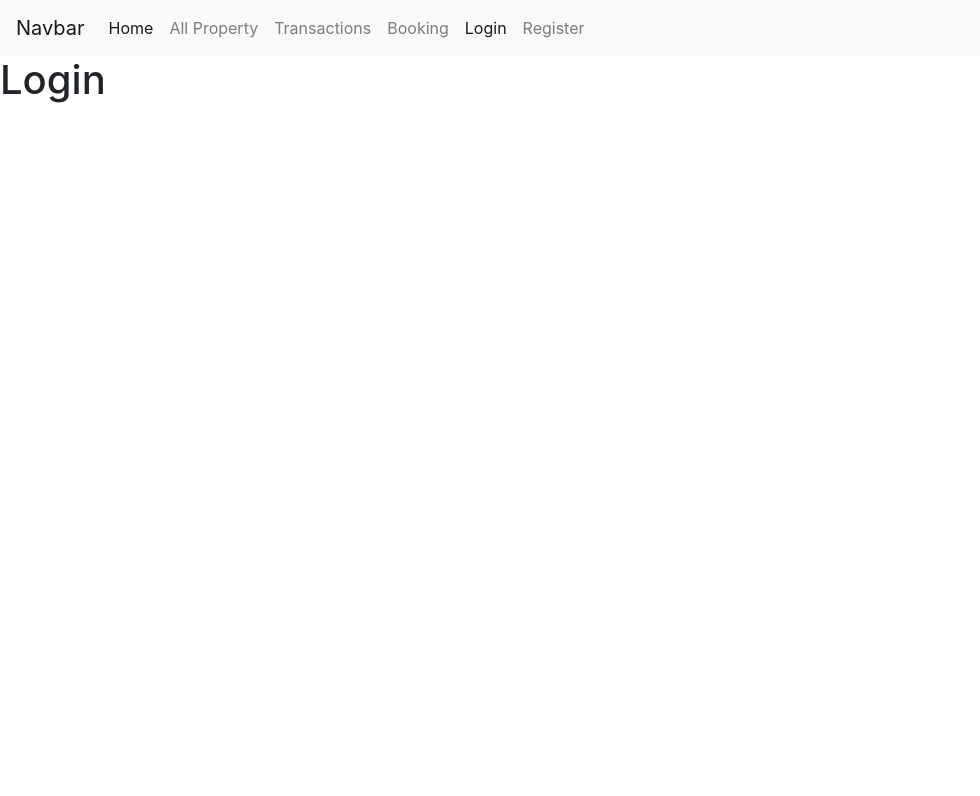
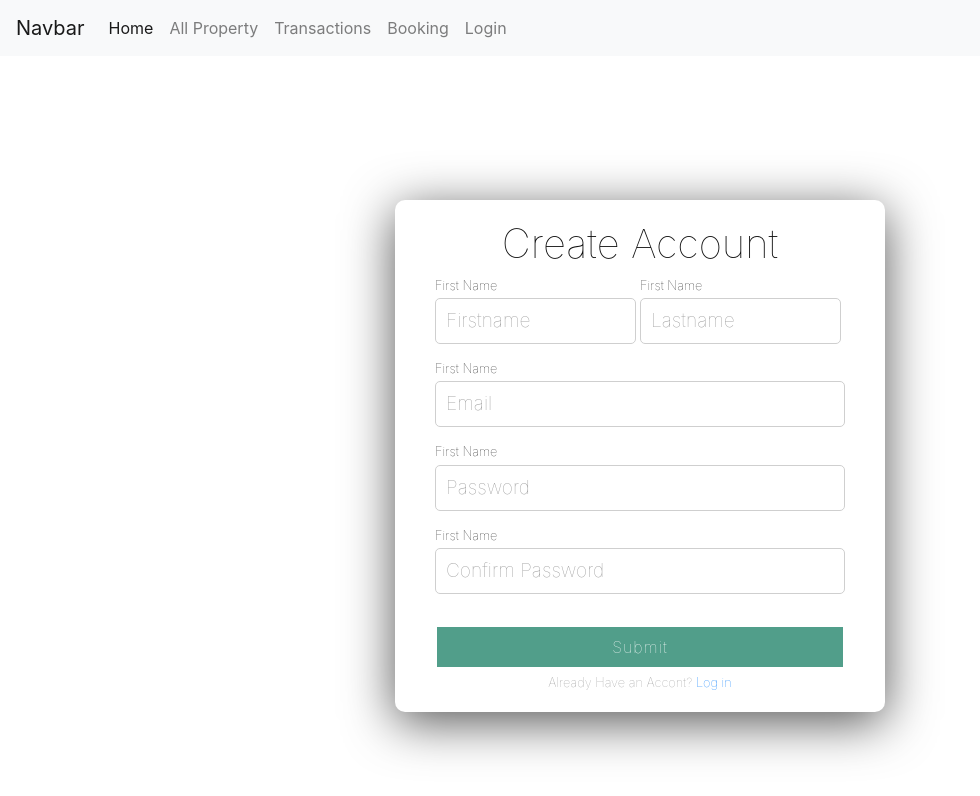
Before and after one commit to JCdev07/theHomeSphere_react, a React (Create React App) app: page /register in a window 1280 px wide. Before the commit this address led to /login. Shown: the top 796 px of the page, without its empty margins (0-980 px from the left). Built offline with nearby package versions, Linux system fonts and the light colour scheme.

Commit message:
add login and register form

```diff
--- a/src/App.js
+++ b/src/App.js
@@ -12,7 +12,7 @@ import PropertySingle from "./Pages/PropertySingle";
 import Transactions from "./Pages/Transactions";
 import TransactionSingle from "./Pages/TransactionSingle";
 import ConfirmBooking from "./Pages/ConfirmBooking";
-import UserNavigation from "./Components/UserNavigation";
+import UserNavigation from "./components/UserNavigation";
 
 function App() {
    const [user, setUser] = useState(null);
--- /dev/null
+++ b/src/Components/LoginForm.js
@@ -0,0 +1,55 @@
+import React, { useState } from "react";
+import { Wrapper, FormWrapper, Form, FormHeader } from "./RegisterFormStyle";
+import InputGroup from "./SubComponents/InputGroup";
+import { Link } from "react-router-dom";
+
+export default function RegisterForm() {
+   return (
+      <>
+         <Wrapper>
+            <div className="row">
+               <FormWrapper>
+                  <div id="my-signin2"></div>
+                  <FormHeader>Log in to your account</FormHeader>
+                  <Form noValidate>
+                     {/* Email */}
+                     <InputGroup
+                        className="email"
+                        name="email"
+                        type="email"
+                        placeholder="Email"
+                        // handleChange={handleChange}
+                        // formError={formErrors.email}
+                     />
+
+                     {/* Password */}
+                     <InputGroup
+                        className="password"
+                        name="password"
+                        type="password"
+                        placeholder="Password"
+                        // handleChange={handleChange}
+                        // formError={formErrors.password}
+                     />
+
+                     {/* CTA */}
+                     <div className="createAccount">
+                        <button
+                           type="submit"
+                           id="form-btn"
+                           // disabled={!formValid}
+                        >
+                           Submit
+                        </button>
+                        <small>
+                           Dont have an account?{" "}
+                           <Link to="/register">Sign up</Link>
+                        </small>
+                     </div>
+                  </Form>
+               </FormWrapper>
+            </div>
+         </Wrapper>
+      </>
+   );
+}
--- /dev/null
+++ b/src/Components/RegisterForm.js
@@ -0,0 +1,84 @@
+import React, { useState } from "react";
+import { Wrapper, FormWrapper, Form, FormHeader } from "./RegisterFormStyle";
+import InputGroup from "./SubComponents/InputGroup";
+import { Link } from "react-router-dom";
+
+export default function RegisterForm() {
+   return (
+      <>
+         <Wrapper>
+            <div className="row">
+               <FormWrapper>
+                  <FormHeader>Create Account</FormHeader>
+                  <Form noValidate>
+                     {/* Firstname */}
+                     <InputGroup
+                        className="firstname"
+                        name="firstname"
+                        type="text"
+                        placeholder="Firstname"
+                        // handleChange={handleChange}
+                        // formError={formErrors.firstname}
+                     />
+
+                     {/* Lastname */}
+                     <InputGroup
+                        className="lastname"
+                        name="lastname"
+                        type="text"
+                        placeholder="Lastname"
+                        // handleChange={handleChange}
+                        // formError={formErrors.lastname}
+                     />
+
+                     {/* Email */}
+                     <InputGroup
+                        className="email"
+                        name="email"
+                        type="email"
+                        placeholder="Email"
+                        // handleChange={handleChange}
+                        // formError={formErrors.email}
+                     />
+
+                     {/* Password */}
+                     <InputGroup
+                        className="password"
+                        name="password"
+                        type="password"
+                        placeholder="Password"
+                        // handleChange={handleChange}
+                        // formError={formErrors.password}
+                     />
+
+                     {/* Confirm Password */}
+                     <InputGroup
+                        className="password"
+                        name="confirmPassword"
+                        type="password"
+                        placeholder="Confirm Password"
+                        // handleChange={handleChange}
+                        // formError={formErrors.confirmPassword}
+                     />
+
+                     {/* CTA */}
+                     <div className="createAccount">
+                        <button
+                           type="submit"
+                           id="form-btn"
+                           // disabled={!formValid}
+                        >
+                           Submit
+                        </button>
+                        <small>
+                           Already Have an Accont?{" "}
+                           <Link to="/login">Log in</Link>
+                        </small>
+                     </div>
+                  </Form>
+               </FormWrapper>
+            </div>
+         </Wrapper>
+      </>
+   );
+}
--- /dev/null
+++ b/src/Components/RegisterFormStyle.js
@@ -0,0 +1,108 @@
+import styled from "styled-components";
+
+export const Form = styled.form`
+   width: 100%;
+   display: flex;
+   flex-wrap: wrap;
+
+   & .firstname,
+   .lastname,
+   .email,
+   .password {
+      width: 100%;
+      display: flex;
+      flex-direction: column;
+      margin-bottom: 15px;
+   }
+
+   & .firstname {
+      @media (min-width: 576px) {
+         margin-right: 1%;
+         width: 49%;
+      }
+   }
+
+   & .lastname {
+      @media (min-width: 576px) {
+         margin-right: 1%;
+         width: 49%;
+      }
+   }
+
+   & .createAccount {
+      width: 100%;
+      display: flex;
+      flex-direction: column;
+      align-items: center;
+
+      & button {
+         background-color: #519e8a;
+         color: #fff;
+         border: 2px solid #fff;
+         width: 100%;
+         margin-top: 1em;
+         padding: 8px 0px;
+         font-size: 1em;
+         font-weight: lighter;
+         letter-spacing: 1px;
+         margin-bottom: 0.25em;
+         transition: all 0.3s ease;
+
+         &:hover {
+            color: #519e8a;
+            background-color: #fff;
+            border: 2px solid #519e8a;
+         }
+
+         &:disabled,
+         &[disabled] {
+            border: 1px solid #8ebaaf;
+            background-color: #8ebaaf;
+            color: #666666;
+         }
+      }
+
+      & small {
+         color: #999;
+         font-weight: lighter;
+      }
+   }
+
+   & .errorMessage {
+      color: red;
+      font-size: 0.75em;
+      display: relative;
+   }
+`;
+
+export const Wrapper = styled.div`
+   height: 100vh;
+   width: 100%;
+   display: flex;
+   flex-direction: column;
+   justify-content: center;
+   align-items: center;
+`;
+
+export const FormWrapper = styled.div`
+   max-width: 90vw;
+   display: flex;
+   flex-direction: column;
+   padding: 20px 40px;
+   border-radius: 10px;
+   box-shadow: 0px 10px 50px #555;
+   background-color: #ffffff;
+
+   @media (min-width: 576px) {
+      max-width: 490px;
+   }
+`;
+
+export const FormHeader = styled.h1`
+   text-align: center;
+   width: 100%;
+   color: #111;
+   font-weight: lighter;
+   font-family: -apple-system, BlinkMacSystemFont, "Segoe UI", Roboto, Oxygen,
+      Ubuntu, Cantarell, "Open Sans", "Helvetica Neue", sans-serif;
+`;
--- /dev/null
+++ b/src/Components/SubComponents/InputGroup.js
@@ -0,0 +1,53 @@
+import React from "react";
+import styled from "styled-components";
+
+const FormLabel = styled.label`
+   font-size: 0.8em;
+   margin-bottom: 0.25em;
+   color: #222;
+   font-weight: lighter;
+`;
+
+const FormInput = styled.input`
+   padding: 10px 10px;
+   border-radius: 5px;
+   outline: none;
+   border: 1px solid #cfcfcf;
+
+   &::placeholder {
+      font-size: 1.2em;
+      font-weight: lighter;
+      color: #999;
+   }
+`;
+
+export default function InputGroup({
+   name,
+   type,
+   placeholder,
+   handleChange,
+   formError,
+   className,
+}) {
+   return (
+      <div className={className}>
+         <FormLabel htmlFor="firstname">First Name</FormLabel>
+         <FormInput
+            type={type}
+            name={name}
+            id={name}
+            placeholder={placeholder}
+            onChange={handleChange}
+            style={
+               formError
+                  ? {
+                       border: "1px solid red",
+                       boxShadow: "0 0 2px red",
+                    }
+                  : null
+            }
+         />
+         <span className="errorMessage">{formError}</span>
+      </div>
+   );
+}
--- a/src/Components/UserNavigation.js
+++ b/src/Components/UserNavigation.js
@@ -66,15 +66,6 @@ const UserNavigation = () => {
                         Login
                      </NavLink>
                   </li>
-                  <li className="nav-item">
-                     <NavLink
-                        activeClassName="active"
-                        className="nav-link"
-                        to="/register"
-                     >
-                        Register
-                     </NavLink>
-                  </li>
                </ul>
             </div>
          </nav>
--- a/src/Pages/Login.js
+++ b/src/Pages/Login.js
@@ -1,9 +1,10 @@
 import React from "react";
+import LoginForm from "./../components/LoginForm";
 
 const Login = () => {
    return (
       <div>
-         <h1>Login</h1>
+         <LoginForm />
       </div>
    );
 };
--- a/src/Pages/Register.js
+++ b/src/Pages/Register.js
@@ -1,5 +1,7 @@
 import React, { useState } from "react";
 import { Redirect } from "react-router-dom";
+import useRedirect from "./../hooks/isRedirect";
+import RegisterForm from "./../components/RegisterForm";
 
 const Register = () => {
    const [userRegistration, setUserRegistration] = useState({
@@ -15,7 +17,7 @@ const Register = () => {
       message: "",
    });
 
-   const [isRedirect, setisRedirect] = useState(true);
+   const [isRedirect, setisRedirect] = useRedirect(false);
 
    const handleChange = (e) => {
       setUserRegistration({
@@ -65,39 +67,7 @@ const Register = () => {
    }
    return (
       <div>
-         <form onSubmit={handleSubmit}>
-            <label htmlFor="firstname">firstname:</label>
-            <input
-               type="text"
-               name="firstname"
-               id="firstname"
-               onChange={handleChange}
-            />
-            <label htmlFor="lastname">lastname:</label>
-            <input
-               type="text"
-               name="lastname"
-               id="lastname"
-               onChange={handleChange}
-            />
-            <label htmlFor="email">email:</label>
-            <input
-               type="text"
-               name="email"
-               id="email"
-               onChange={handleChange}
-            />
-            <label htmlFor="password">password:</label>
-            <input
-               type="text"
-               name="password"
-               id="password"
-               onChange={handleChange}
-            />
-            <button type="submit" className="btn btn-success">
-               register
-            </button>
-         </form>
+         <RegisterForm />
       </div>
    );
 };
--- /dev/null
+++ b/src/hooks/isRedirect.js
@@ -0,0 +1,7 @@
+import { useState } from "react";
+
+export default function useRedirect(initialValue) {
+   const [isRedirect, setIsRedirect] = useState(initialValue);
+
+   return [isRedirect, setIsRedirect];
+}
```
